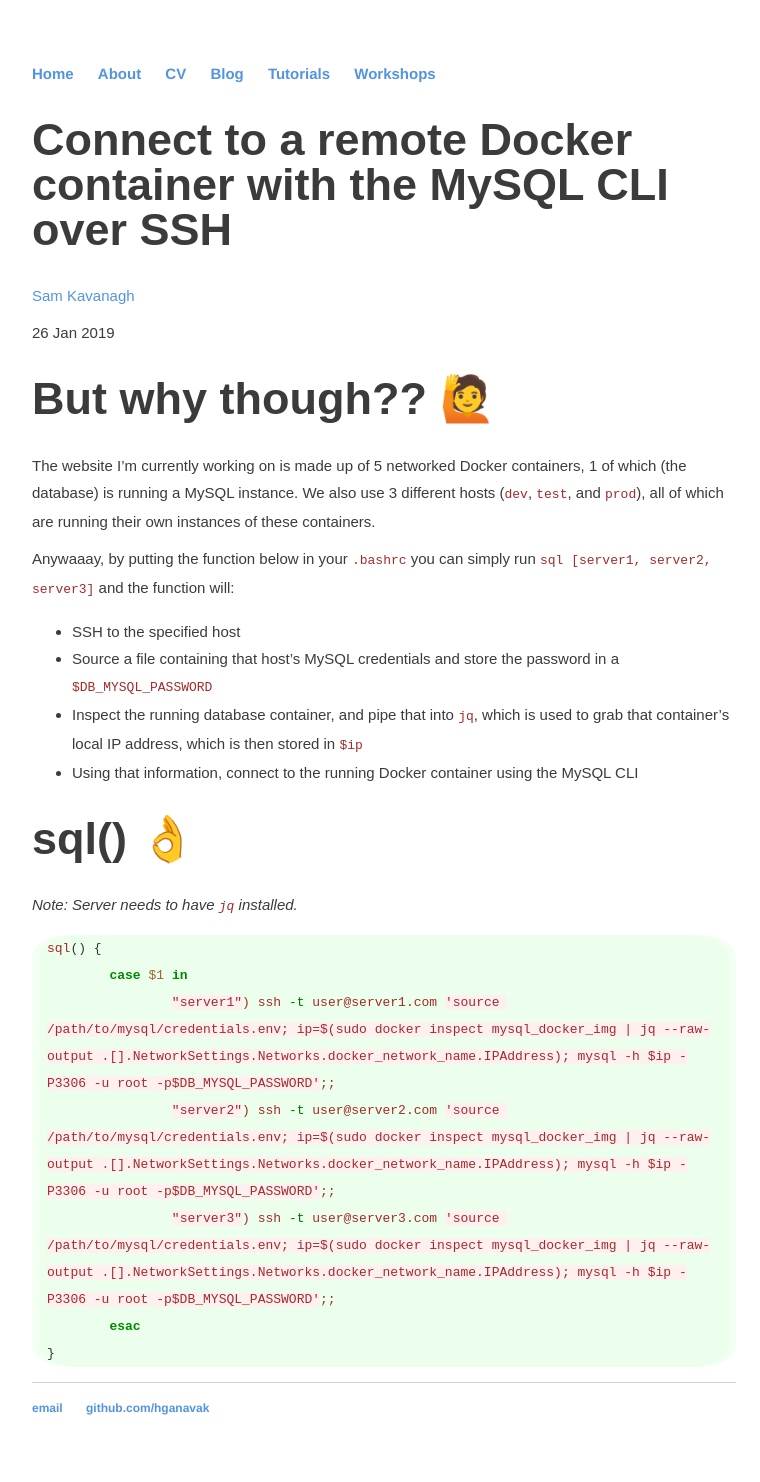
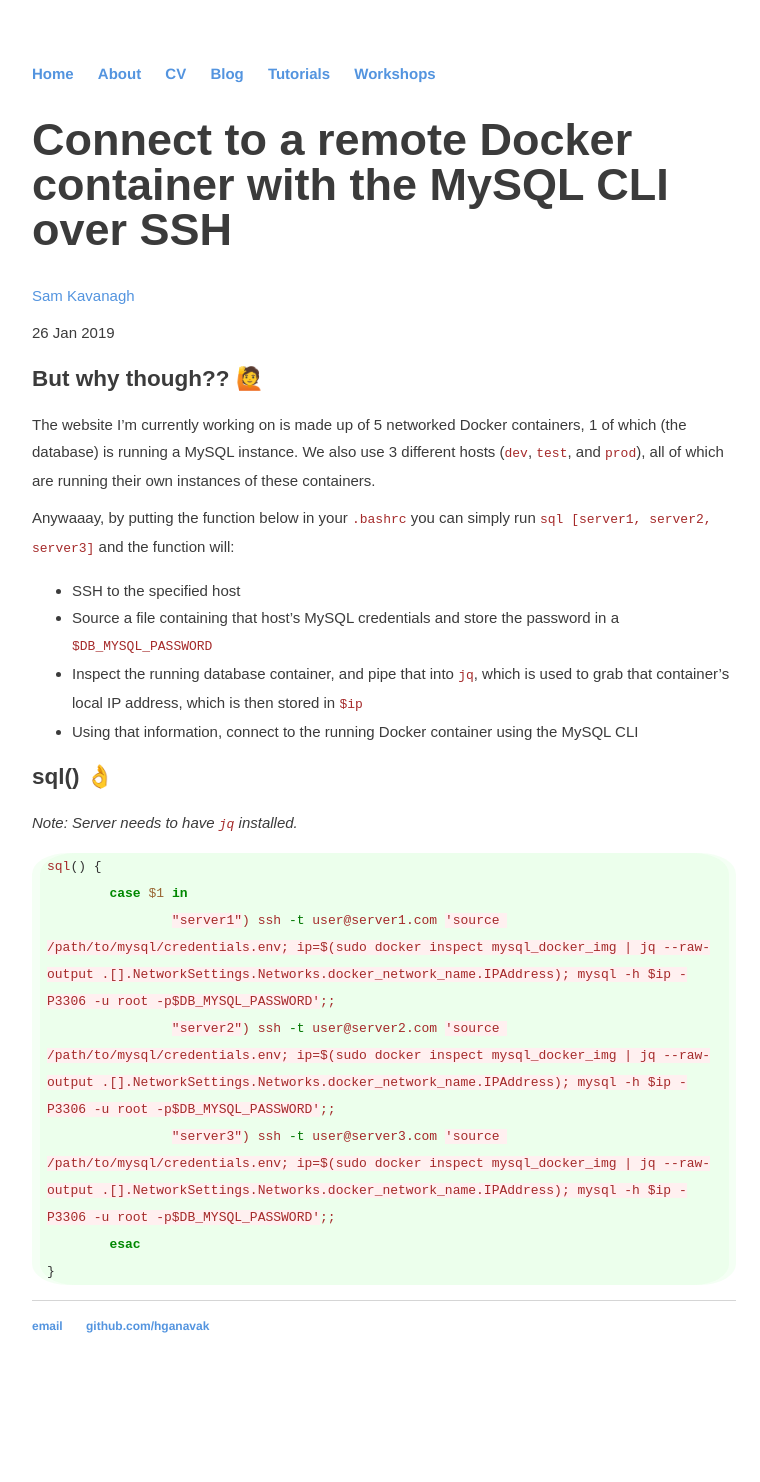
Before and after one commit to Hganavak/archive, a Jekyll site: the page built from _posts/2019-01-26-docker-mysql-cli-ssh.md, in a window 1280 px wide. Shown: the whole page, without its empty margins (256-1016 px from the left). Built offline with Jekyll 4.4.1, drawn with Linux system fonts in a browser that asks for light colours; nearby versions of some CDN libraries; emoji names are drawn with the system emoji font; comment, search, counter and statistics services are not loaded; after the commit the page ends 1400 px from its top, so only the background shows below that.

````diff
--- a/_posts/2019-01-26-docker-mysql-cli-ssh.md
+++ b/_posts/2019-01-26-docker-mysql-cli-ssh.md
@@ -5,7 +5,7 @@ date: 2019-01-26
 tags: mysql docker ssh
 ---
 
-# But why though?? :raising_hand:
+## But why though?? :raising_hand:
 The website I'm currently working on is made up of 5 networked Docker containers, 1 of which (the database) is running a MySQL instance. We also use 3 different hosts (`dev`, `test`, and `prod`), all of which are running their own instances of these containers.
 
 Anywaaay, by putting the function below in your `.bashrc` you can simply run `sql [server1, server2, server3]` and the function will:
@@ -14,7 +14,7 @@ Anywaaay, by putting the function below in your `.bashrc` you can simply run `sq
 * Inspect the running database container, and pipe that into `jq`, which is used to grab that container's local IP address, which is then stored in `$ip`
 * Using that information, connect to the running Docker container using the MySQL CLI
 
-# sql() :ok_hand:
+## sql() :ok_hand:
 *Note: Server needs to have `jq` installed.*
 
 ```shell
````
